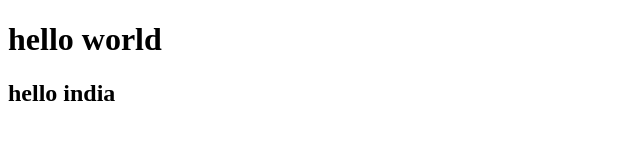
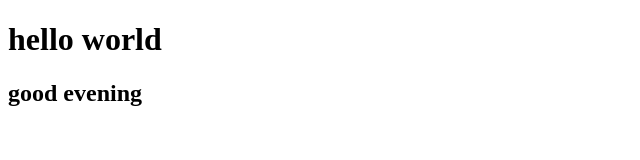
Before and after one commit to AbhijeetDisale/portfolio_-Abhijeet-Disale, a plain HTML site: page index.html in a window 1280 px wide. Shown: the full height of the page, 0-640 px from the left. Drawn offline with Linux system fonts and the light colour scheme.

```diff
--- a/index.html
+++ b/index.html
@@ -5,6 +5,6 @@
 </head>
 <body>
 <h1>hello world</h1>
-<h2>hello india</h2>
+<h2>good evening</h2>
 </body>
 </html>
```
